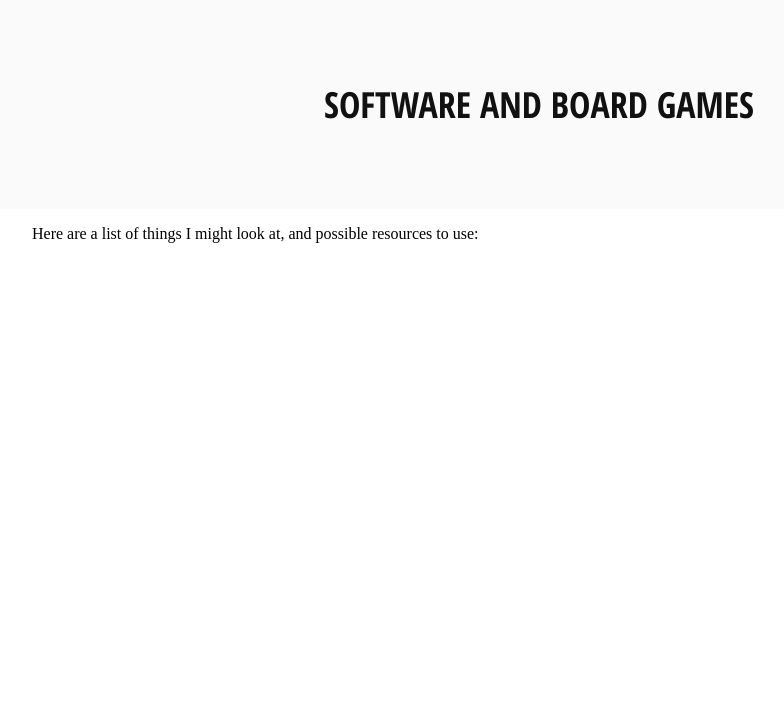
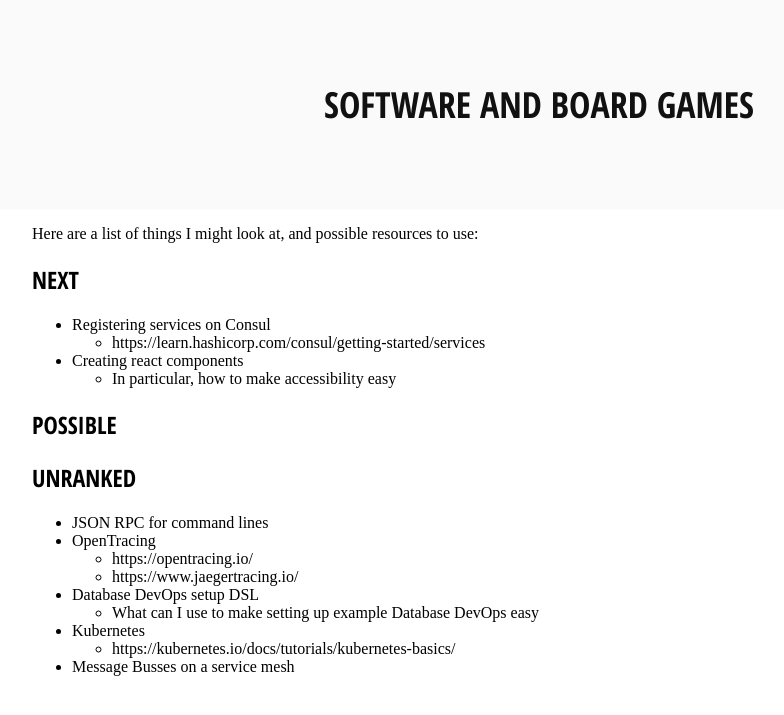
Before and after one commit to PeterGerrard/peterlgerrard.co.uk, a Jekyll site: the page built from learning-backlog/interested.md, in a window 1280 px wide. Shown: the top 715 px of the page, without its empty margins (101-885 px from the left). Built offline with Jekyll 4.4.1, drawn with Linux system fonts in a browser that asks for light colours; our own code applies the rules of GitHub Pages for plain Markdown files.

Commit message:
Add some items to backlog

```diff
--- a/learning-backlog/interested.md
+++ b/learning-backlog/interested.md
@@ -1 +1,20 @@
 Here are a list of things I might look at, and possible resources to use:
+
+## Next
+- Registering services on Consul
+  - https://learn.hashicorp.com/consul/getting-started/services
+- Creating react components
+  - In particular, how to make accessibility easy
+
+## Possible
+
+## Unranked
+- JSON RPC for command lines
+- OpenTracing
+  - https://opentracing.io/
+  - https://www.jaegertracing.io/
+- Database DevOps setup DSL
+  - What can I use to make setting up example Database DevOps easy
+- Kubernetes
+  - https://kubernetes.io/docs/tutorials/kubernetes-basics/
+- Message Busses on a service mesh
```
